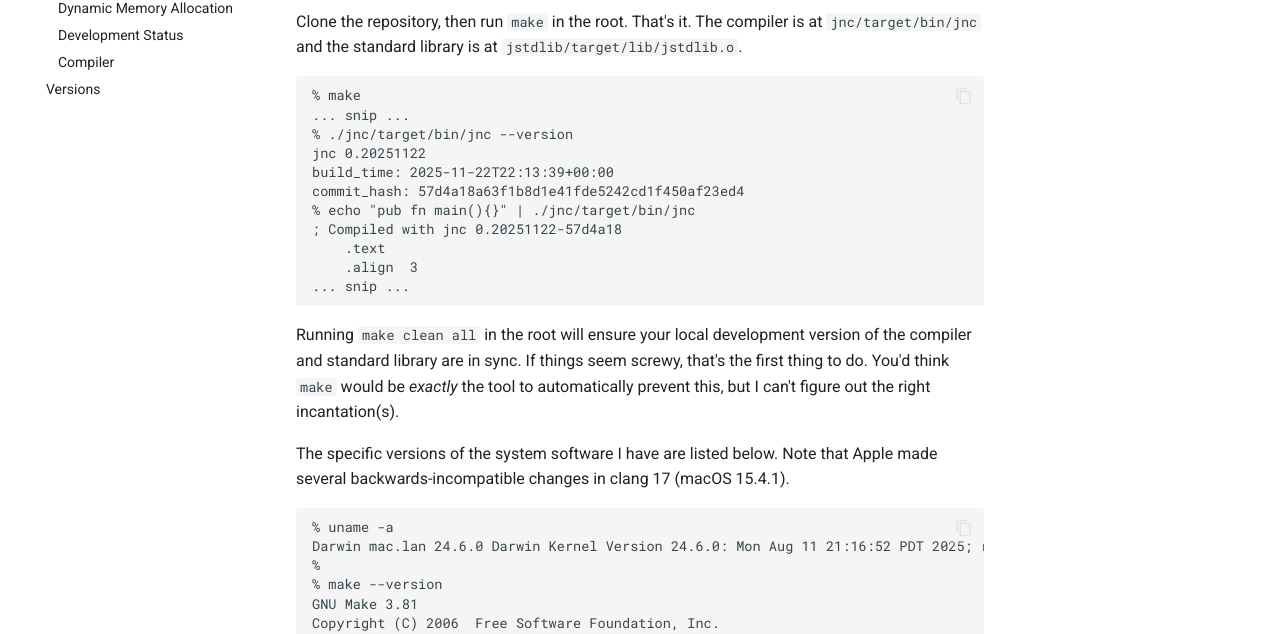
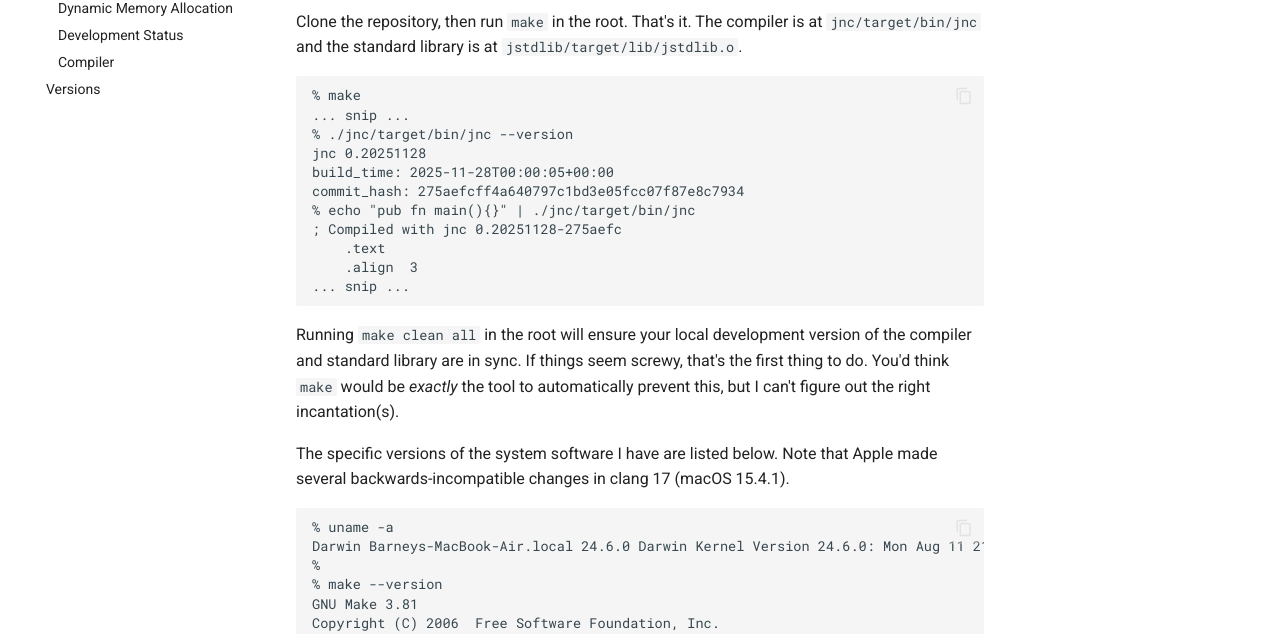
Before and after one commit to barneyb/johann, an MkDocs documentation site: the page built from documentation/docs/system/index.md, in a window 1280 px wide and 1400 px high. Shown: the part 238-872 px from the top of the window. Built offline with MkDocs 1.6.1 and Material for MkDocs 9.7.7, drawn with Linux system fonts in a browser that asks for light colours; comment, search, counter and statistics services are not loaded; some of the changed text lies outside the part shown.

Commit message:
Add v0.20251128 release binaries

````diff
--- a/documentation/docs/system/index.md
+++ b/documentation/docs/system/index.md
@@ -8,11 +8,11 @@
 % make
 ... snip ...
 % ./jnc/target/bin/jnc --version
-jnc 0.20251122
-build_time: 2025-11-22T22:13:39+00:00
-commit_hash: 57d4a18a63f1b8d1e41fde5242cd1f450af23ed4
+jnc 0.20251128
+build_time: 2025-11-28T00:00:05+00:00
+commit_hash: 275aefcff4a640797c1bd3e05fcc07f87e8c7934
 % echo "pub fn main(){}" | ./jnc/target/bin/jnc
-; Compiled with jnc 0.20251122-57d4a18
+; Compiled with jnc 0.20251128-275aefc
     .text
     .align  3
 ... snip ...
@@ -25,7 +25,7 @@
 <!--{systemsoftware}-->
 ```
 % uname -a
-Darwin mac.lan 24.6.0 Darwin Kernel Version 24.6.0: Mon Aug 11 21:16:52 PDT 2025; root:xnu-11417.140.69.701.11~1/RELEASE_ARM64_T8112 arm64
+Darwin Barneys-MacBook-Air.local 24.6.0 Darwin Kernel Version 24.6.0: Mon Aug 11 21:16:52 PDT 2025; root:xnu-11417.140.69.701.11~1/RELEASE_ARM64_T8112 arm64
 %
 % make --version
 GNU Make 3.81
````
Also changed, not shown: documentation/docs/versions/index.md (+3 -1 lines), 2 other files.
